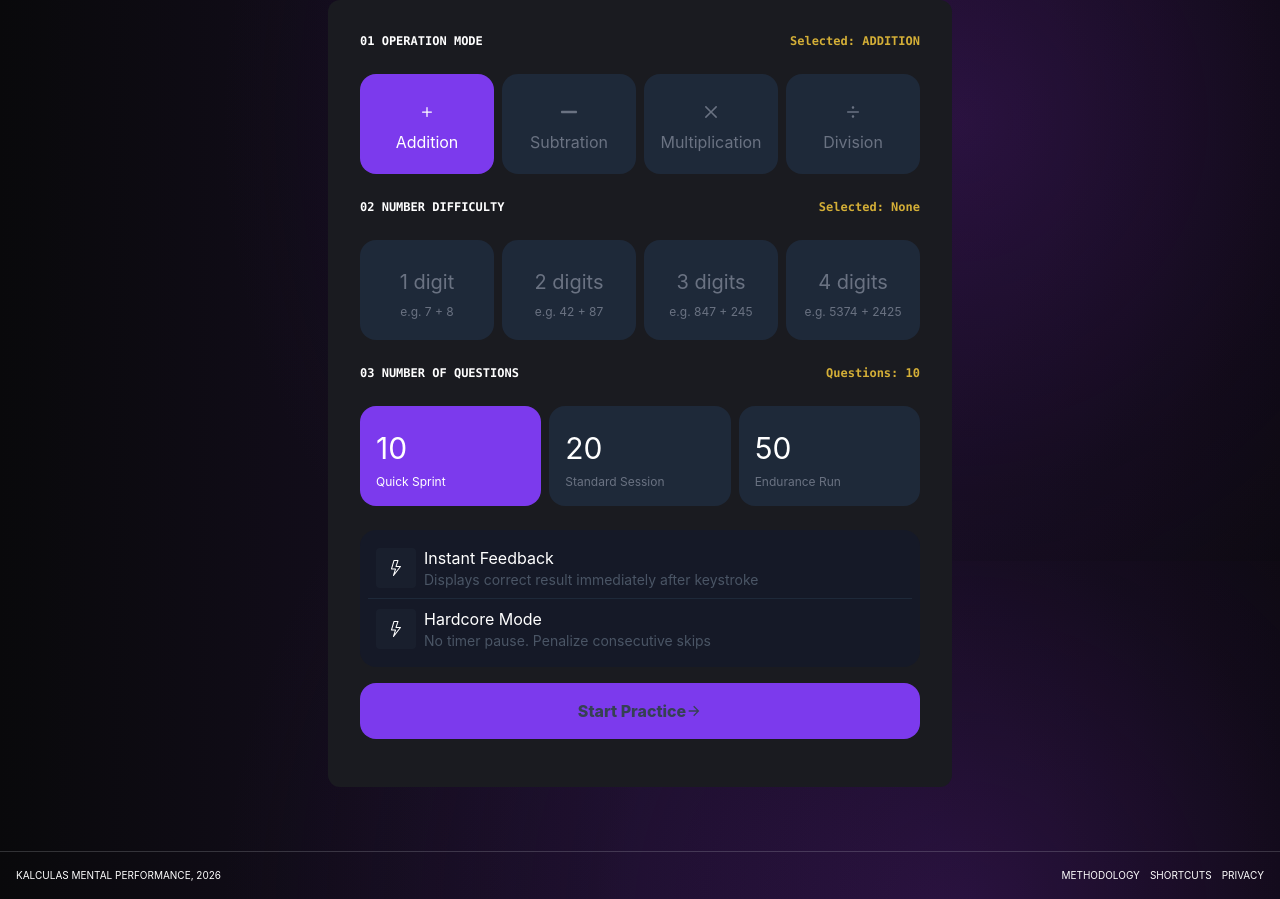
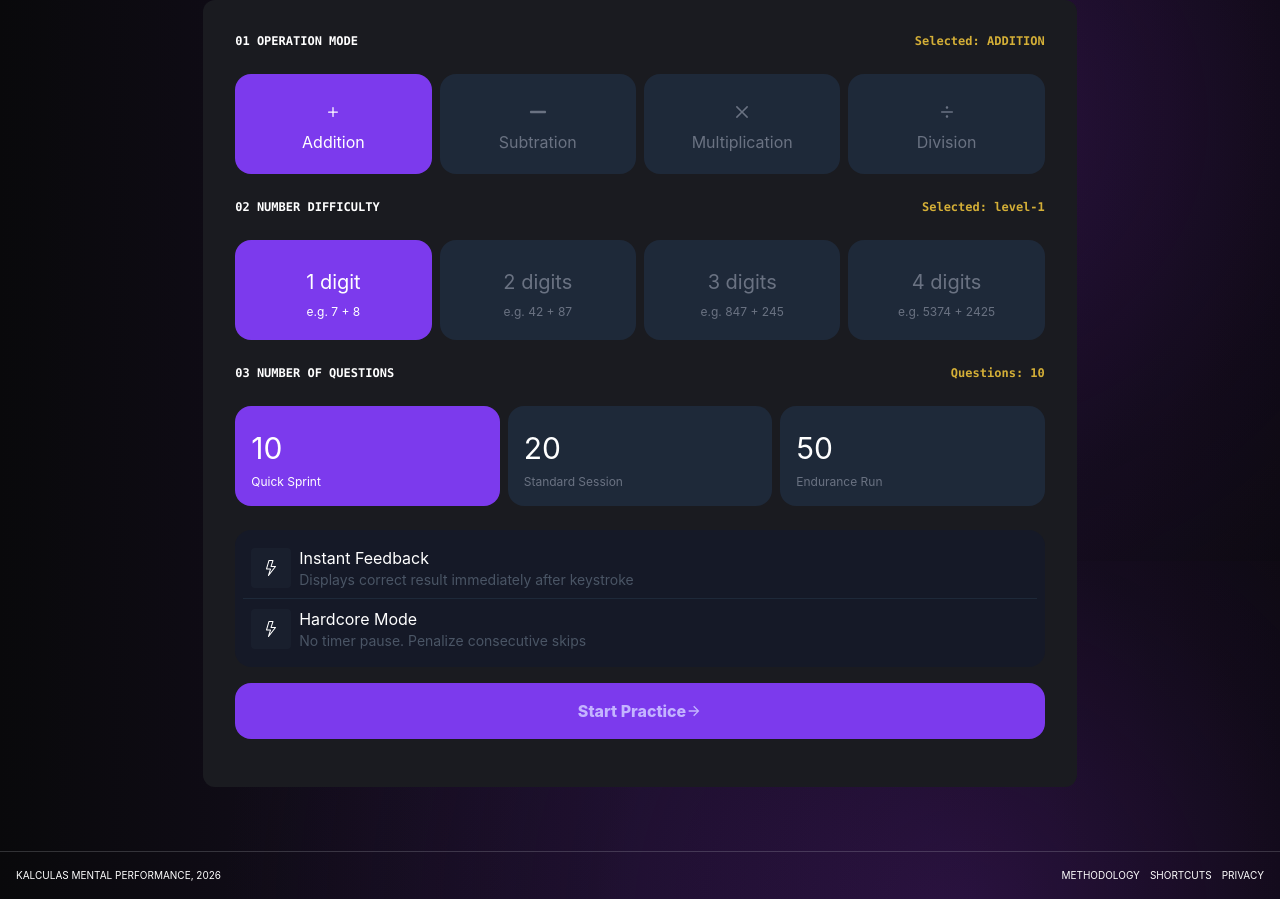
Before and after one commit to hds05/Kalculas-web, a React (Vite) app: page /practiceSetup in a window 1280 px wide. Shown: the part 239-1138 px from the top of the page. Built offline with nearby package versions, Linux system fonts and the light colour scheme.

Commit message:
feat: fix variable naming and improve styling in Setup component

```diff
--- a/src/components/Page-2/Setup.tsx
+++ b/src/components/Page-2/Setup.tsx
@@ -8,18 +8,18 @@ import { Link } from "react-router-dom";
 
 function Setup() {
   const [operation, setOperation] = useState("addition");
-  const [numbDifficulty, setNumbDifficulty] = useState("None");
+  const [numDifficulty, setNumDifficulty] = useState("level-1");
   const [numQuestion, setNumQuestion] = useState(10);
   return (
     <div className="p-4 flex justify-center items-center flex-col">
       <div className="flex justify-center items-center flex-col gap-4">
-        <p className="text-kal-gold w-fit text-center bg-kal-surface px-4 py-2 text-[10px] rounded-4xl">
+        <p className="text-kal-gold w-fit text-center bg-kal-surface md:px-4 md:py-2 text-[10px] rounded-4xl">
           COGNITIVE CALIBRATION
         </p>
         <h1 className="text-4xl font-extrabold">Set up your practice</h1>
         <p className="text-gray-500">Choose how you want to train.</p>
       </div>
-      <div className="bg-[#1A1B20] my-4 w-1/2 p-8 rounded-xl">
+      <div className="bg-[#1A1B20] my-4 md:w-[70%] p-8 rounded-xl">
         <div className="flex w-full justify-between text-[12px] font-bold font-mono">
           <h5 className="">01 OPERATION MODE</h5>
           {/* <p className="text-gray-400">Multi-select enabled</p> */}
@@ -45,7 +45,7 @@ function Setup() {
           </div>
           <div
             onClick={() => {
-              setOperation("subtration");
+              setOperation("subtraction");
             }}
             className={`${operation === "subtration" ? "bg-kal-purple " : "bg-gray-800"} group hover:bg-kal-purple cursor-pointer p-4 h-[100px] rounded-2xl flex flex-col justify-center items-center`}
           >
@@ -99,26 +99,26 @@ function Setup() {
       <div className="bg-[#1A1B20] w-1/2 p-8 rounded-xl"> */}
         <div className="flex w-full justify-between text-[12px] font-bold font-mono">
           <h5 className="">02 NUMBER DIFFICULTY</h5>
-          <p className="text-kal-gold">Selected: {numbDifficulty}</p>
+          <p className="text-kal-gold">Selected: {numDifficulty}</p>
         </div>
         <div className="grid grid-cols-2 gap-2 md:grid-cols-4 my-6">
           {/* 1 Digit */}
           <div
-            onClick={() => setNumbDifficulty("level-1")}
+            onClick={() => setNumDifficulty("level-1")}
             className={`${
-              numbDifficulty === "level-1" ? "bg-kal-purple" : "bg-gray-800"
+              numDifficulty === "level-1" ? "bg-kal-purple" : "bg-gray-800"
             } group hover:bg-kal-purple cursor-pointer p-4 h-[100px] rounded-2xl flex flex-col justify-center items-center`}
           >
             <p
               className={`${
-                numbDifficulty === "level-1" ? "text-white" : "text-gray-500"
+                numDifficulty === "level-1" ? "text-white" : "text-gray-500"
               } text-xl my-2 group-hover:text-white`}
             >
               1 digit
             </p>
             <p
               className={`${
-                numbDifficulty === "level-1" ? "text-white" : "text-gray-500"
+                numDifficulty === "level-1" ? "text-white" : "text-gray-500"
               } text-xs group-hover:text-white`}
             >
               e.g. 7 + 8
@@ -127,21 +127,21 @@ function Setup() {
 
           {/* 2 Digits */}
           <div
-            onClick={() => setNumbDifficulty("level-2")}
+            onClick={() => setNumDifficulty("level-2")}
             className={`${
-              numbDifficulty === "level-2" ? "bg-kal-purple" : "bg-gray-800"
+              numDifficulty === "level-2" ? "bg-kal-purple" : "bg-gray-800"
             } group hover:bg-kal-purple cursor-pointer p-4 h-[100px] rounded-2xl flex flex-col justify-center items-center`}
           >
             <p
               className={`${
-                numbDifficulty === "level-2" ? "text-white" : "text-gray-500"
+                numDifficulty === "level-2" ? "text-white" : "text-gray-500"
               } text-xl my-2 group-hover:text-white`}
             >
               2 digits
             </p>
             <p
               className={`${
-                numbDifficulty === "level-2" ? "text-white" : "text-gray-500"
+                numDifficulty === "level-2" ? "text-white" : "text-gray-500"
               } text-xs group-hover:text-white`}
             >
               e.g. 42 + 87
@@ -150,14 +150,14 @@ function Setup() {
 
           {/* 3 Digits */}
           <div
-            onClick={() => setNumbDifficulty("level-3")}
+            onClick={() => setNumDifficulty("level-3")}
             className={`${
-              numbDifficulty === "level-3" ? "bg-kal-purple" : "bg-gray-800"
+              numDifficulty === "level-3" ? "bg-kal-purple" : "bg-gray-800"
             } group hover:bg-kal-purple cursor-pointer p-4 h-[100px] rounded-2xl flex flex-col justify-center items-center`}
           >
             <p
               className={`${
-                numbDifficulty === "level-3" ? "text-white" : "text-gray-500"
+                numDifficulty === "level-3" ? "text-white" : "text-gray-500"
               } text-xl my-2 group-hover:text-white`}
             >
               3 digits
@@ -165,7 +165,7 @@ function Setup() {
 
             <p
               className={`${
-                numbDifficulty === "level-3" ? "text-white" : "text-gray-500"
+                numDifficulty === "level-3" ? "text-white" : "text-gray-500"
               } text-xs group-hover:text-white`}
             >
               e.g. 847 + 245
@@ -174,14 +174,14 @@ function Setup() {
 
           {/* 4 Digits */}
           <div
-            onClick={() => setNumbDifficulty("level-4")}
+            onClick={() => setNumDifficulty("level-4")}
             className={`${
-              numbDifficulty === "level-4" ? "bg-kal-purple" : "bg-gray-800"
+              numDifficulty === "level-4" ? "bg-kal-purple" : "bg-gray-800"
             } group hover:bg-kal-purple cursor-pointer p-4 h-[100px] rounded-2xl flex flex-col justify-center items-center`}
           >
             <p
               className={`${
-                numbDifficulty === "level-4" ? "text-white" : "text-gray-500"
+                numDifficulty === "level-4" ? "text-white" : "text-gray-500"
               } text-xl my-2 group-hover:text-white`}
             >
               4 digits
@@ -189,7 +189,7 @@ function Setup() {
 
             <p
               className={`${
-                numbDifficulty === "level-4" ? "text-white" : "text-gray-500"
+                numDifficulty === "level-4" ? "text-white" : "text-gray-500"
               } text-xs group-hover:text-white`}
             >
               e.g. 5374 + 2425
@@ -297,7 +297,12 @@ function Setup() {
         </div>
         <Link
           to={"/questions"}
-          className="flex items-center text-gray-700 hover:text-white transition cursor-pointer hover:shadow-[0px_0px_15px_gray] bg-[#7C3AED] p-4 my-4 w-full rounded-2xl font-extrabold justify-center"
+          state={{
+            operation,
+            numDifficulty,
+            numQuestion,
+          }}
+          className="flex items-center text-violet-300 hover:text-white transition cursor-pointer hover:shadow-[0px_0px_15px_gray] bg-[#7C3AED] p-4 my-4 w-full rounded-2xl font-extrabold justify-center"
         >
           Start Practice <RiArrowRightLine />
         </Link>
```
